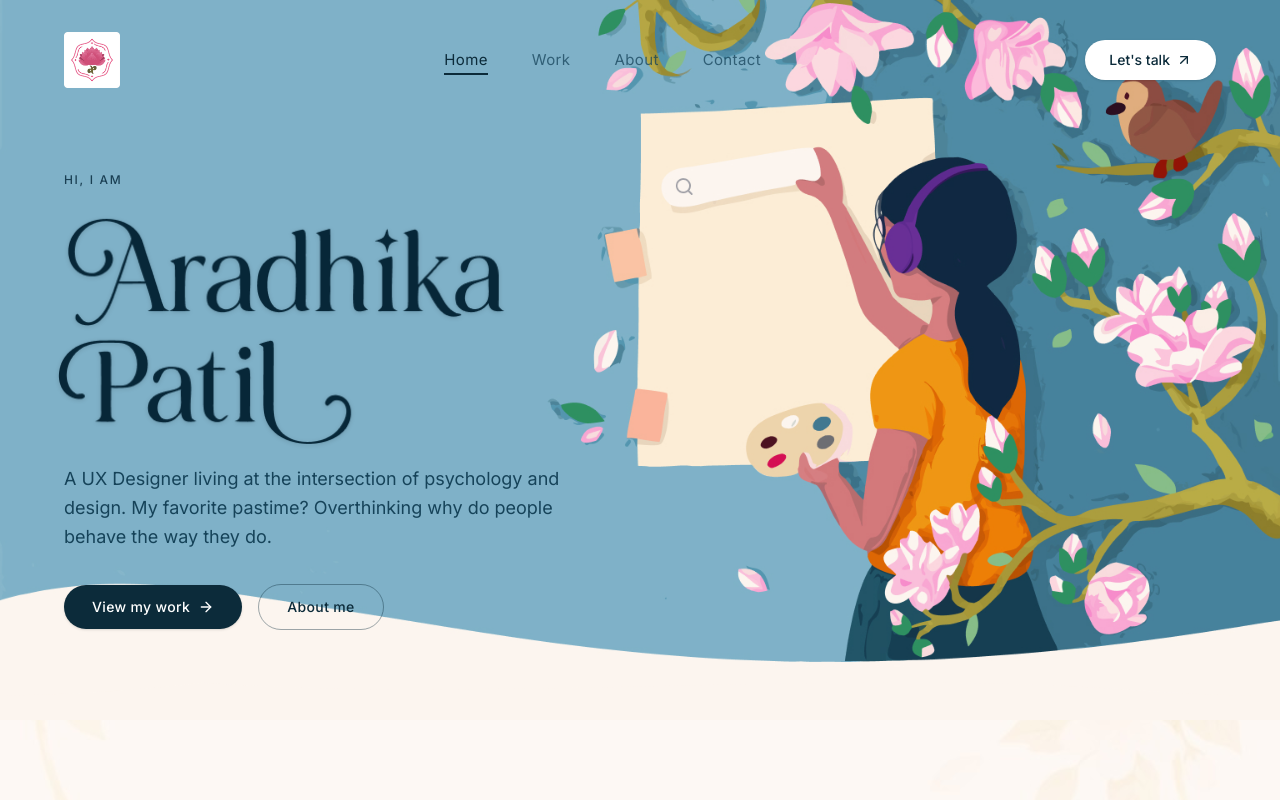
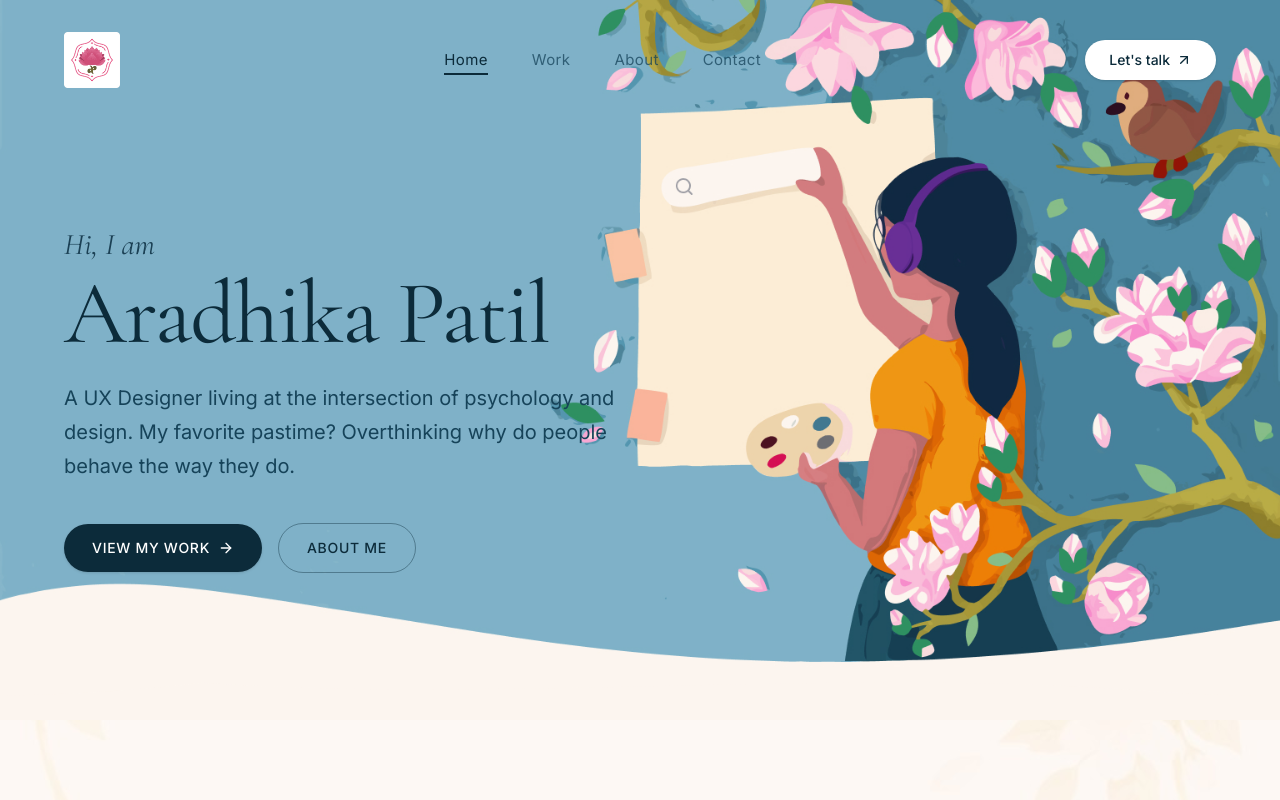
Before and after one commit to aradhikapatil838-crypto/Aradhika-Patil-portfolio, a React (Vite) app: page / in a window 1280 px wide. Shown: the top 800 px of the page. Built offline with nearby package versions, Linux system fonts and the light colour scheme; a web font is replaced by a local one.

Commit message:
Update home screen fonts to Cormorant Garamond editorial serif h1 heading and Inter body text

```diff
--- a/src/components/Hero.jsx
+++ b/src/components/Hero.jsx
@@ -16,21 +16,17 @@ export default function Hero() {
         <div className="max-w-md sm:max-w-xl md:max-w-2xl lg:max-w-3xl text-left pt-2 sm:pt-6">
 
           {/* Greeting Header */}
-          <p className="label-editorial text-[#1B4054] mb-2 sm:mb-3">
+          <p className="font-serif-editorial text-xl sm:text-2xl md:text-3xl italic text-[#1B4054] mb-2 font-normal">
             Hi, I am
           </p>
 
-          {/* 1. Large Aradhika Patil Display Name Graphic */}
-          <div className="mb-3 sm:mb-4 lg:mb-5">
-            <img
-              src="/My name is ara patil.png"
-              alt="Aradhika Patil"
-              className="w-full max-w-[300px] sm:max-w-[440px] md:max-w-[520px] lg:max-w-[580px] xl:max-w-[620px] h-auto object-contain pointer-events-none select-none drop-shadow-sm -ml-1 sm:-ml-2"
-            />
-          </div>
+          {/* 1. Large Aradhika Patil Display Name Heading (Cormorant Garamond Serif) */}
+          <h1 className="heading-editorial-h1 text-[#0C2B3A] mb-4 sm:mb-6">
+            Aradhika Patil
+          </h1>
 
           {/* 3. Subtitle / Bio Paragraph */}
-          <p className="text-sm sm:text-base md:text-lg text-[#164359] font-normal leading-relaxed max-w-sm sm:max-w-md lg:max-w-lg mb-6 sm:mb-8 font-sans-body">
+          <p className="font-sans-body text-base sm:text-lg lg:text-xl text-[#164359] font-normal leading-[1.7] max-w-md sm:max-w-xl mb-8 sm:mb-10">
             A UX Designer living at the intersection of psychology and design.
             My favorite pastime? Overthinking why do people behave the way they do.
           </p>
@@ -39,7 +35,7 @@ export default function Hero() {
           <div className="flex flex-wrap items-center gap-3 sm:gap-4">
             <Link
               to="/work"
-              className="bg-[#0C2B3A] text-white hover:bg-[#164359] font-medium px-6 sm:px-7 py-3 rounded-full text-xs sm:text-sm tracking-wide font-sans-body transition-all duration-200 cursor-pointer inline-flex items-center gap-2 group shadow-sm"
+              className="bg-[#0C2B3A] text-white hover:bg-[#164359] font-sans-body font-medium px-7 py-3.5 rounded-full text-xs sm:text-sm tracking-wider uppercase transition-all duration-200 cursor-pointer inline-flex items-center gap-2 group shadow-sm"
             >
               <span>View my work</span>
               <ArrowRight className="w-4 h-4 group-hover:translate-x-1 transition-transform" />
@@ -47,7 +43,7 @@ export default function Hero() {
 
             <Link
               to="/about"
-              className="bg-transparent border border-[#0C2B3A]/40 text-[#0C2B3A] hover:bg-[#0C2B3A]/10 font-medium px-6 sm:px-7 py-3 rounded-full text-xs sm:text-sm tracking-wide font-sans-body transition-all duration-200 cursor-pointer inline-flex items-center"
+              className="bg-transparent border border-[#0C2B3A]/40 text-[#0C2B3A] hover:bg-[#0C2B3A]/10 font-sans-body font-medium px-7 py-3.5 rounded-full text-xs sm:text-sm tracking-wider uppercase transition-all duration-200 cursor-pointer inline-flex items-center"
             >
               About me
             </Link>
```
